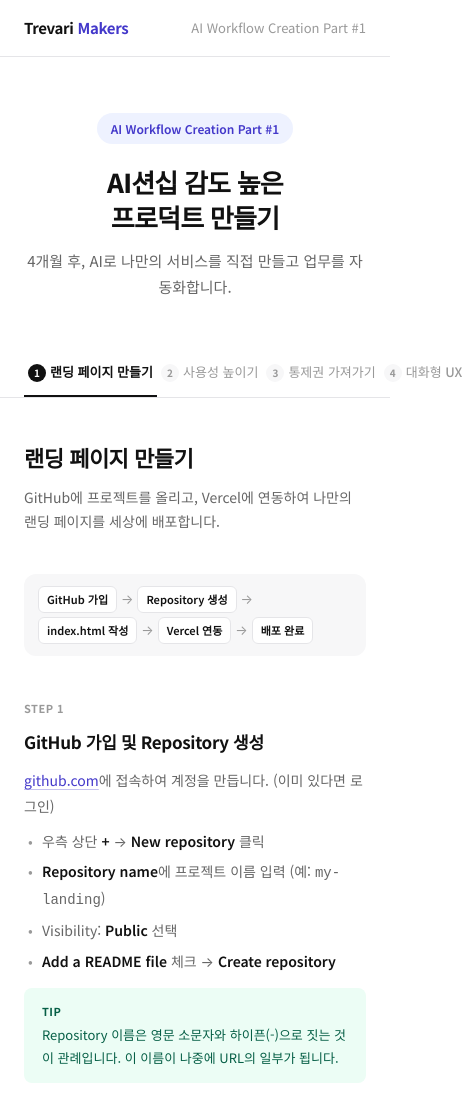
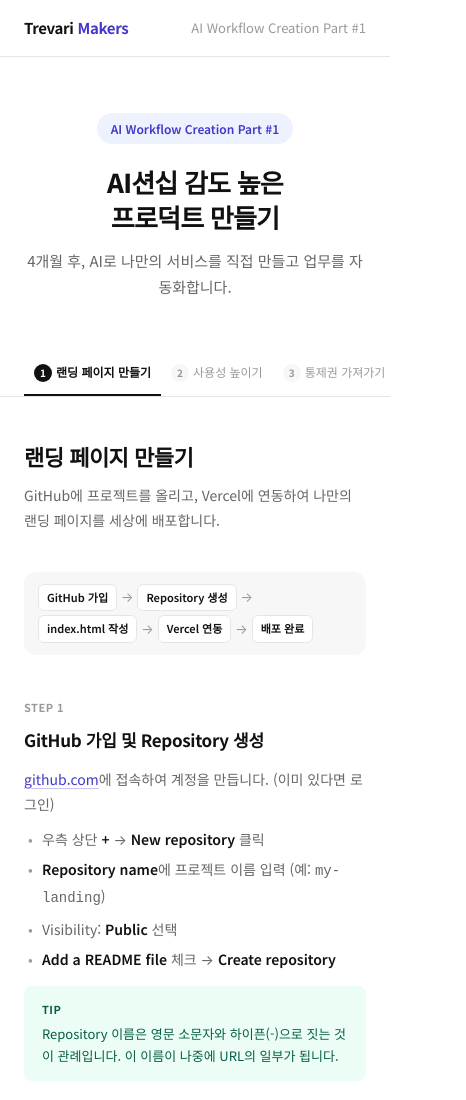
Before and after one commit to soominKim/vibe, a plain HTML site: page index.html in a window 390 px wide. Shown: the top 1100 px of the page, 466 px wide, since content can reach past the window. Drawn offline with Linux system fonts and the light colour scheme.

Commit message:
Fix mobile tab layout for 4-tab navigation
Co-Authored-By: Claude Opus 4.6 (1M context) <noreply@anthropic.com>

```diff
--- a/index.html
+++ b/index.html
@@ -96,7 +96,9 @@ header .week{font-size:13px;color:var(--text-dim);}
 footer{max-width:800px;margin:0 auto;padding:32px 24px 48px;border-top:1px solid var(--border);text-align:center;font-size:13px;color:var(--text-dim);}
 @media(max-width:640px){
   .hero h1{font-size:26px;}
-  .tab-nav label{font-size:13px;padding:12px 4px;}
+  .tab-nav{overflow-x:auto;-webkit-overflow-scrolling:touch;scrollbar-width:none;}
+  .tab-nav::-webkit-scrollbar{display:none;}
+  .tab-nav label{flex:none;font-size:12px;padding:12px 10px;white-space:nowrap;}
   .tab-nav label .num{width:18px;height:18px;line-height:18px;font-size:10px;margin-right:4px;}
   .flow{gap:4px;padding:12px 14px;}
   .flow-node{font-size:11px;padding:3px 8px;}
```
